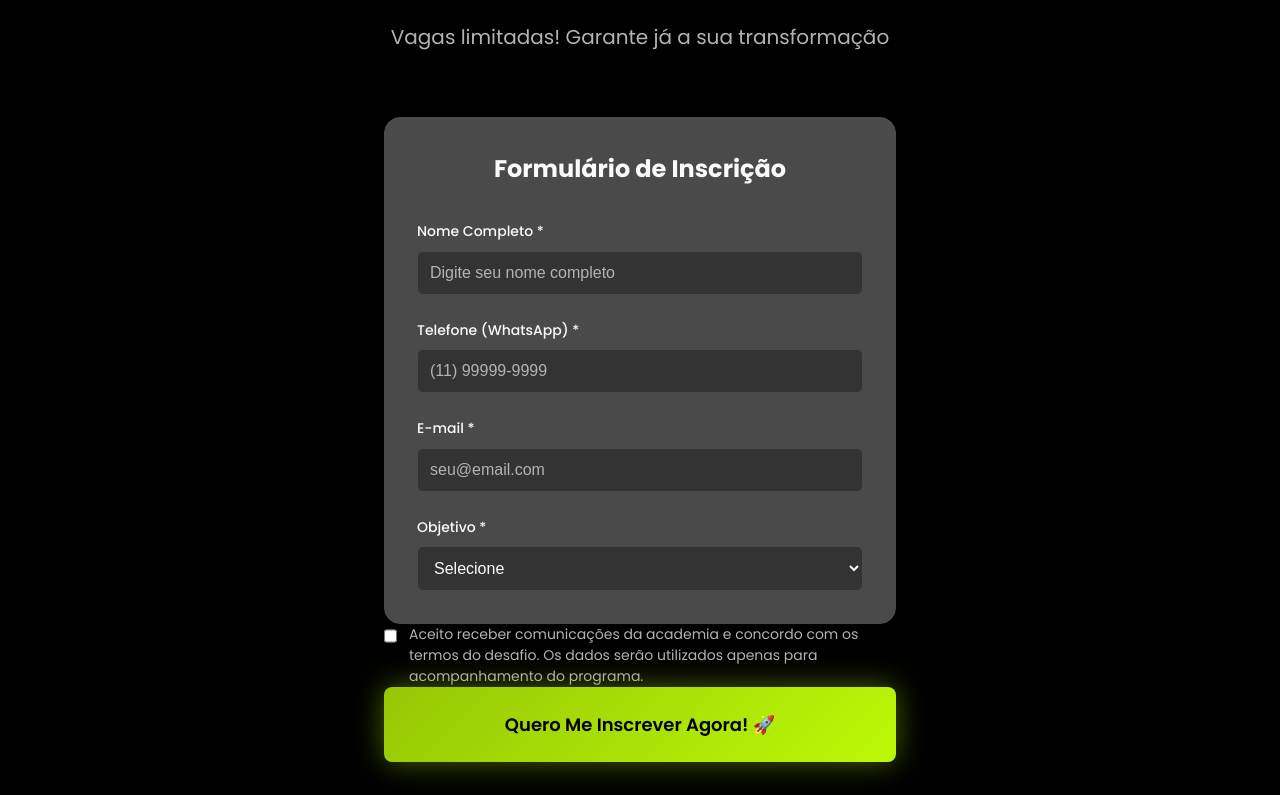
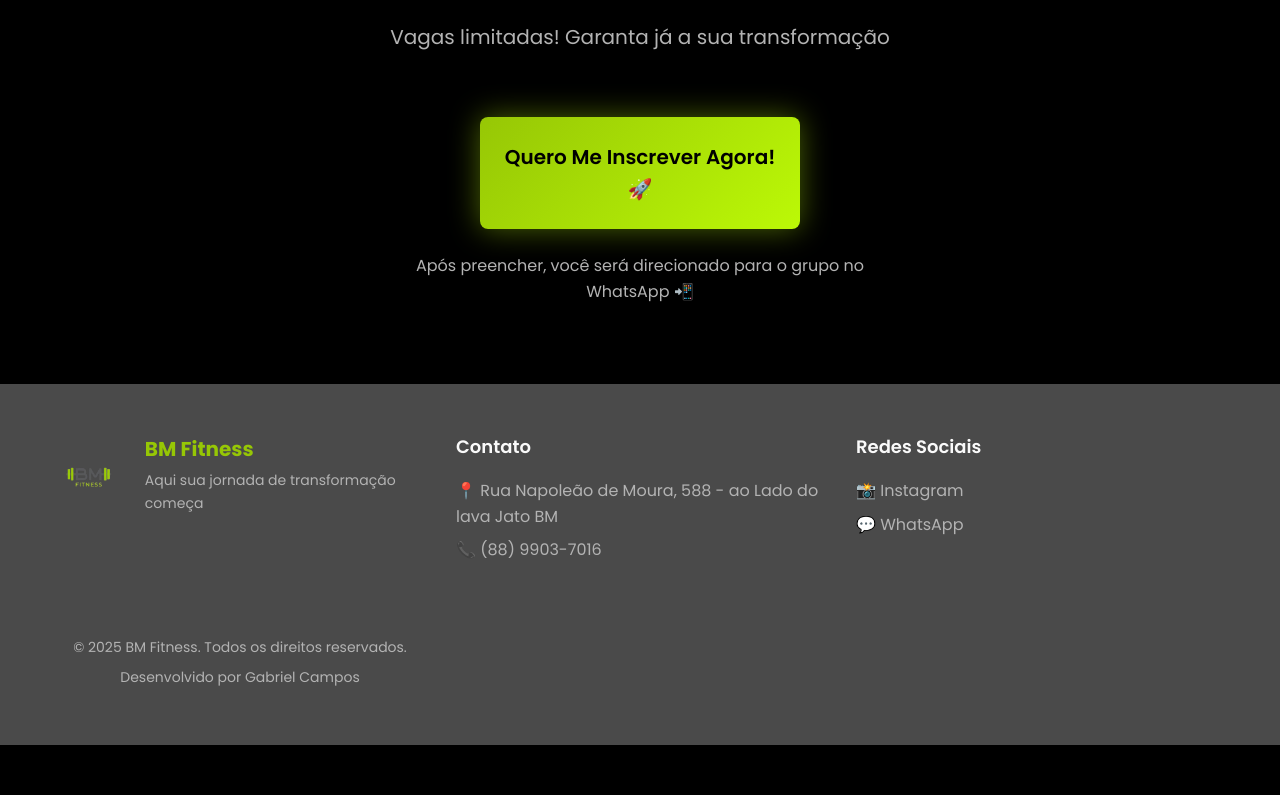
Before and after one commit to GabrielCampox/Bm-Fitness, a plain HTML site: page index (1).html in a window 1280 px wide. Shown: the part 3525-4320 px from the top of the page. After the commit the page ends 4270 px from the top, so only its background shows below. Drawn offline with Linux system fonts and the light colour scheme.

Commit message:
BM Fitness Final

```diff
--- a/index (1).html
+++ b/index (1).html
@@ -242,59 +242,21 @@
         Inscreva-se no <span class="text-primary">Desafio 90 Dias</span>
       </h2>
       <p class="section-subtitle">
-                    Vagas limitadas! Garante já a sua transformação
+        Vagas limitadas! Garanta já a sua transformação
       </p>
     </div>
 
-            <div class="form-container">
-                <div class="form-card">
-                    <div class="form-header">
-                        <h3 class="form-title">Formulário de Inscrição</h3>
-                    </div>
-                    <form id="signupForm" class="signup-form">
-                        <div class="form-group">
-                            <label for="nome" class="form-label">Nome Completo *</label>
-                            <input type="text" id="nome" name="nome" required class="form-input" placeholder="Digite seu nome completo">
-                        </div>
-
-                        <div class="form-group">
-                            <label for="telefone" class="form-label">Telefone (WhatsApp) *</label>
-                            <input type="tel" id="telefone" name="telefone" required class="form-input" placeholder="(11) 99999-9999">
-                        </div>
-
-                        <div class="form-group">
-                            <label for="email" class="form-label">E-mail *</label>
-                            <input type="email" id="email" name="email" required class="form-input" placeholder="seu@email.com">
-                        </div>
-
-                      <div class="form-group">
-  <label for="objetivo" class="form-label">Objetivo *</label>
-  <select name="objetivo" id="objetivo" required class="form-input">
-    <option value="">Selecione</option>
-    <option value="emagrecimento">Emagrecimento</option>
-    <option value="ganho-massa">Ganho de Massa</option>
-  </select>
-</div>
-
-
-                        </div>
-
-                        <div class="checkbox-group">
-                            <input type="checkbox" id="terms" required class="form-checkbox">
-                            <label for="terms" class="checkbox-label">
-                                Aceito receber comunicações da academia e concordo com os termos do desafio.
-                                Os dados serão utilizados apenas para acompanhamento do programa.
-                            </label>
-                        </div>
-
-                        <button type="submit" class="btn btn-hero btn-full" id="submitBtn">
+    <div class="form-container" style="text-align: center;">
+      <a href="https://forms.gle/xeV6EJbZSPBeY5Wn8" target="_blank" class="btn btn-hero btn-full" style="max-width: 320px; font-size: 1.25rem; margin: 0 auto;">
         Quero Me Inscrever Agora! 🚀
-                        </button>
-                    </form>
-                </div>
+      </a>
+      <p style="margin-top: 1.5rem; font-size: 1rem; color: var(--muted-foreground);">
+        Após preencher, você será direcionado para o grupo no WhatsApp 📲
+      </p>
     </div>
   </div>
 </section>
+
 
     <!-- Footer -->
     <footer class="footer">
--- a/inter.js
+++ b/inter.js
@@ -47,7 +47,6 @@ function preloadImages() {
     });
 }
 
-// DOM READY
 document.addEventListener('DOMContentLoaded', function () {
     const form = document.getElementById('signupForm');
     const submitBtn = document.getElementById('submitBtn');
@@ -85,9 +84,7 @@ document.addEventListener('DOMContentLoaded', function () {
                 nome: rawFormData.get('nome'),
                 telefone: rawFormData.get('telefone'),
                 email: rawFormData.get('email'),
-                objetivo: rawFormData.get('objetivo'),
-                timestamp: new Date().toISOString(),
-                source: 'BM Fitness - Desafio 90 Dias'
+                objetivo: rawFormData.get('objetivo')
             };
 
             const termsCheckbox = document.getElementById('terms');
@@ -111,17 +108,18 @@ document.addEventListener('DOMContentLoaded', function () {
             `;
 
             try {
-                // ✅ Envia dados para o Google Sheets via Web App
                 const payload = new FormData();
                 payload.append('nome', data.nome);
                 payload.append('email', data.email);
                 payload.append('telefone', data.telefone);
                 payload.append('objetivo', data.objetivo);
 
-                await fetch('https://script.google.com/macros/s/AKfycbzAew5jAli3BqlZILKwTL1RlRYvhIO43_6GD0Y2h7u0esEijNPmzXxyS9FhRX1N5IHb/exec', {
-                    method: 'POST',
+                const response = await fetch("https://script.google.com/macros/s/AKfycbyFuwb7f8gEWplwLYd5ANBvKXwkfRqtB_Xpa74vkb-qGL-Cubc_lUdxfx-AhVWaPlwO/exec", {
+                    method: "POST",
                     body: payload
                 });
+
+                if (!response.ok) throw new Error('Erro no envio');
 
                 showToast(
                     'Inscrição realizada! 🎉',
```
Lines whose indentation alone changed are shown as unchanged.
